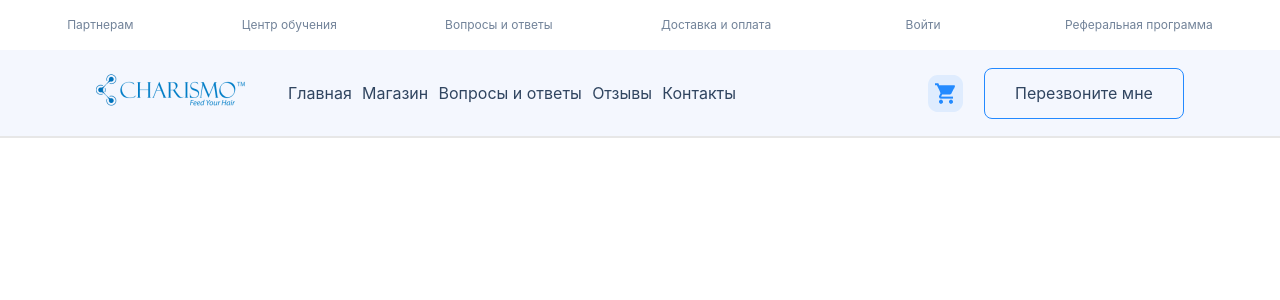
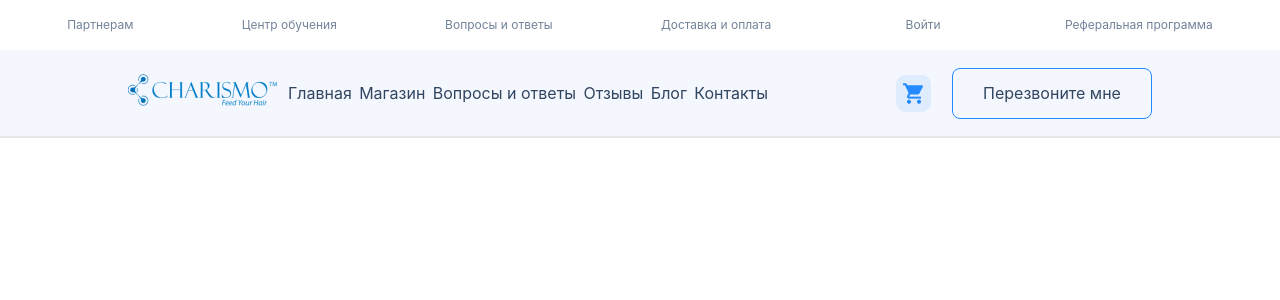
Before and after one commit to TukhtayevaRoziya/charismo, a React (Create React App) app: page / in a window 1280 px wide. Shown: the top 300 px of the page. Built offline with nearby package versions, Linux system fonts and the light colour scheme.

Commit message:
blog page

```diff
--- a/src/Component/Blog/BLog.tsx
+++ b/src/Component/Blog/BLog.tsx
@@ -4,6 +4,7 @@ import { Route, Switch } from "react-router-dom";
 import RouteInHomePage from "../../Acronyms/Route_In_HomePage";
 import { MainBlock1 } from "./Blocks/1/MainBlock1";
 import { MainBlock2 } from "./Blocks/2/MainBlock2";
+import PageEnd from './../Home/PageEnd/PageEnd';
 import { Search } from "./Search/Search";
 import { RouteBlog } from "./RouteBlog";
 import { MapType } from "../../types";
@@ -16,6 +17,7 @@ type PropsType = {
 
 const BLog: FC<PropsType> = ({ maps }) => {
   return (
+    <>
     <div className={moduleName.body}>
       <div className={moduleName.blog}>
         <div className={moduleName.main_block}>
@@ -46,6 +48,10 @@ const BLog: FC<PropsType> = ({ maps }) => {
         </div>
       </div>
     </div>
+    <div className={moduleName.pageEndBg}>
+        <PageEnd />
+      </div>
+    </>
   );
 };
 
--- a/src/Component/Blog/Blog.module.css
+++ b/src/Component/Blog/Blog.module.css
@@ -1,6 +1,7 @@
 .body {
   display: flex;
   justify-content: center;
+  margin-bottom: 5rem;
 }
 
 .blog {
@@ -47,3 +48,7 @@
   border-radius: 20px;
   padding: 28px 20px 38px;
 }
+
+.pageEndBg {
+  background-color: #f4f7fe;
+}
--- a/src/Component/Home/Main_Header/Main_Header.module.css
+++ b/src/Component/Home/Main_Header/Main_Header.module.css
@@ -15,7 +15,7 @@
   border-bottom: 2px solid #e7e7e7;
   display: flex;
   align-items: center;
-  justify-content: space-around;
+  justify-content: space-evenly;
   background-color: #f4f7fe;
 }
 
@@ -26,7 +26,7 @@
 }
 
 .IconAndLink {
-  width: 45%;
+  width: 50%;
 }
 
 .Icon {
@@ -36,7 +36,7 @@
 /* HeaderLink */
 
 .HeaderLink {
-  width: 70%;
+  width: 75%;
 }
 
 .HeaderLink a {
--- a/src/Component/Home/Main_Header/Main_Header.tsx
+++ b/src/Component/Home/Main_Header/Main_Header.tsx
@@ -35,6 +35,11 @@ export function BlueNavbar() {
             LinkName="Отзывы"
           />
           <Navlink
+            href="/blog"
+            activeClass={moduleName.HeaderActive}
+            LinkName="Блог"
+          />
+          <Navlink
             href="/contact"
             activeClass={moduleName.HeaderActive}
             LinkName="Контакты"
@@ -46,7 +51,7 @@ export function BlueNavbar() {
           <img src={korzina} alt="" />
         </div>
         <div className={moduleName.btn_body}>
-          <Navlink href="/mne" LinkName="Перезвоните мне" />
+          <a href="tel:+998905280770">Перезвоните мне</a>
         </div>
       </div>
     </div>
--- a/src/Component/contact/Contact.module.css
+++ b/src/Component/contact/Contact.module.css
@@ -93,3 +93,7 @@ textarea.contact__inp_group__inp {
 
   color: #000000;
 }
+
+.pageEndBg {
+  background-color: #f4f7fe;
+}
--- a/src/Component/contact/Contact.tsx
+++ b/src/Component/contact/Contact.tsx
@@ -1,15 +1,21 @@
 import React from "react";
 
 import styles from "./Contact.module.css";
+import PageEnd from "./../Home/PageEnd/PageEnd";
+import RouteInHomePage from "./../../Acronyms/Route_In_HomePage";
 
 export const Contact = () => {
   return (
+    <>
       <div className={styles.contact}>
+        <RouteInHomePage pageName={"Контакты"} />
+
         <h1 className={styles.contact__title}>Напишите нам</h1>
         <p className={styles.contact__text}>
-        Делаем бизнес без обмана и пустых обещаний, помогая людям быть красивее
-        и немного счастливее. Если вы из нашей сферы и разделяете наши ценности
-        — заполните форму ниже, и мы найдем точки соприкосновения:
+          Делаем бизнес без обмана и пустых обещаний, помогая людям быть
+          красивее и немного счастливее. Если вы из нашей сферы и разделяете
+          наши ценности — заполните форму ниже, и мы найдем точки
+          соприкосновения:
         </p>
         <div className={styles.contact__inp_group}></div>
         <input
@@ -42,5 +48,10 @@ export const Contact = () => {
           </div>
         </div>
       </div>
+      <div className={styles.pageEndBg}>
+        <PageEnd />
+      </div>
+    </>
+    // <Finir
   );
 };
```
Lines whose indentation alone changed are shown as unchanged.
